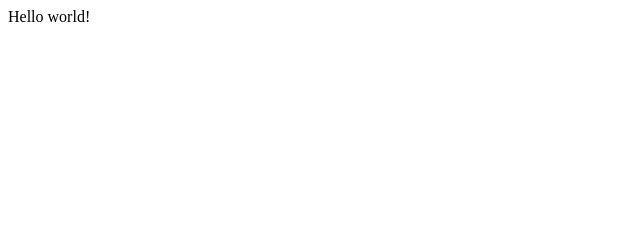
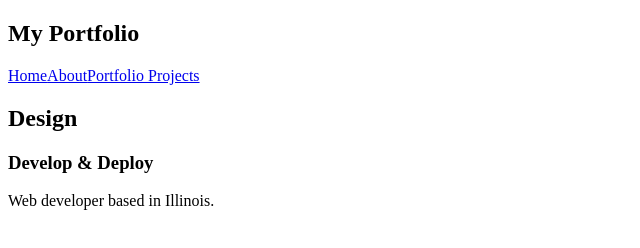
Before and after one commit to robinpunn/neovim-plugin-tool, a Gatsby site: page / in a window 1280 px wide. Shown: the whole page, without its empty margins (0-640 px from the left). Built offline with nearby package versions, Linux system fonts and the light colour scheme; Gatsby itself is replaced by a stand-in of ours.

Commit message:
added Navbar, 404, about, and projects page

```diff
--- /dev/null
+++ b/src/components/Navbar.js
@@ -0,0 +1,15 @@
+import { Link } from 'gatsby'
+import React from 'react'
+
+export default function Navbar() {
+  return (
+    <div>
+        <h1>My Portfolio</h1>
+        <div className="links">
+            <Link to="/">Home</Link>
+            <Link to="/about">About</Link>
+            <Link to="/projects">Portfolio Projects</Link>
+        </div>
+    </div>
+  )
+}
--- a/src/pages/index.js
+++ b/src/pages/index.js
@@ -1,5 +1,15 @@
 import React from "react"
+import Navbar from "../components/Navbar"
 
 export default function Home() {
-  return <div>Hello world!</div>
+  return (
+    <section>
+      <Navbar />
+      <div>
+        <h2>Design</h2>
+        <h3>Develop & Deploy</h3>
+        <p>Web developer based in Illinois.</p>
+      </div>
+    </section>
+  )
 }
```
Also changed, not shown: src/pages/404.js (added, +10 -0 lines), src/pages/about.js (added, +12 -0 lines), src/pages/projects/index.js (added, +10 -0 lines).
